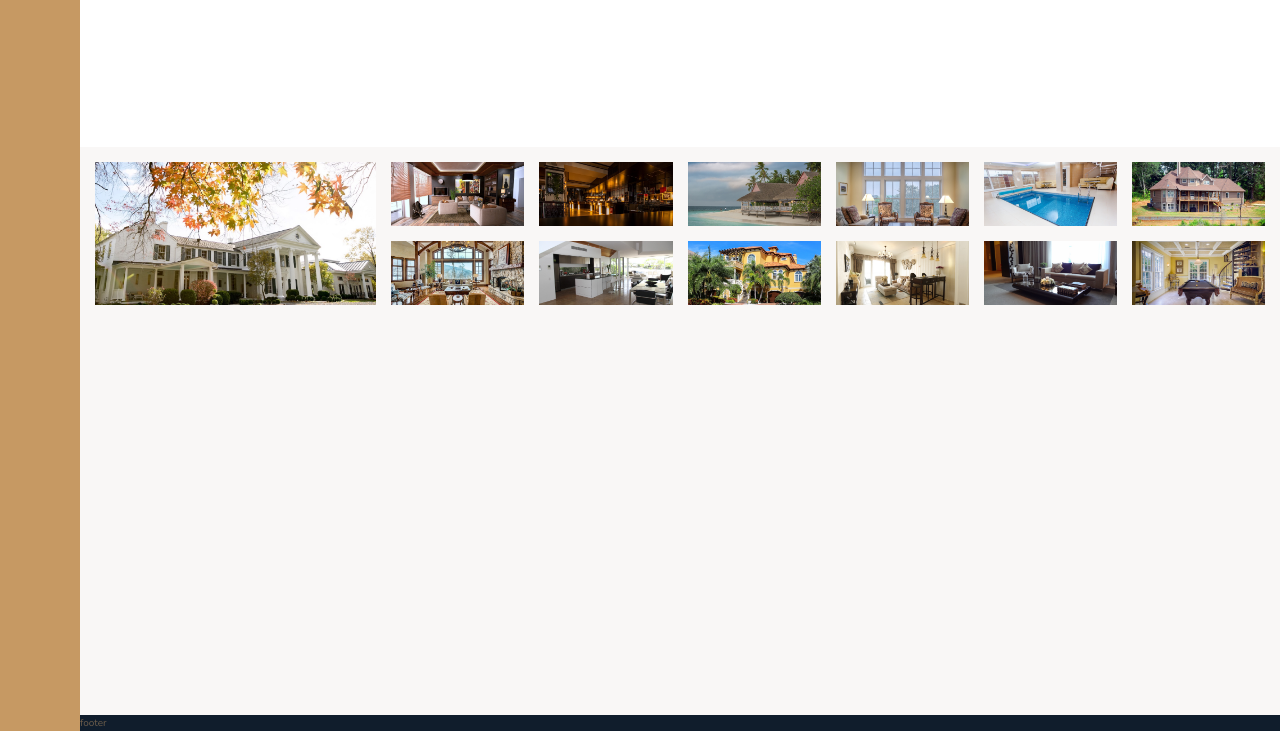
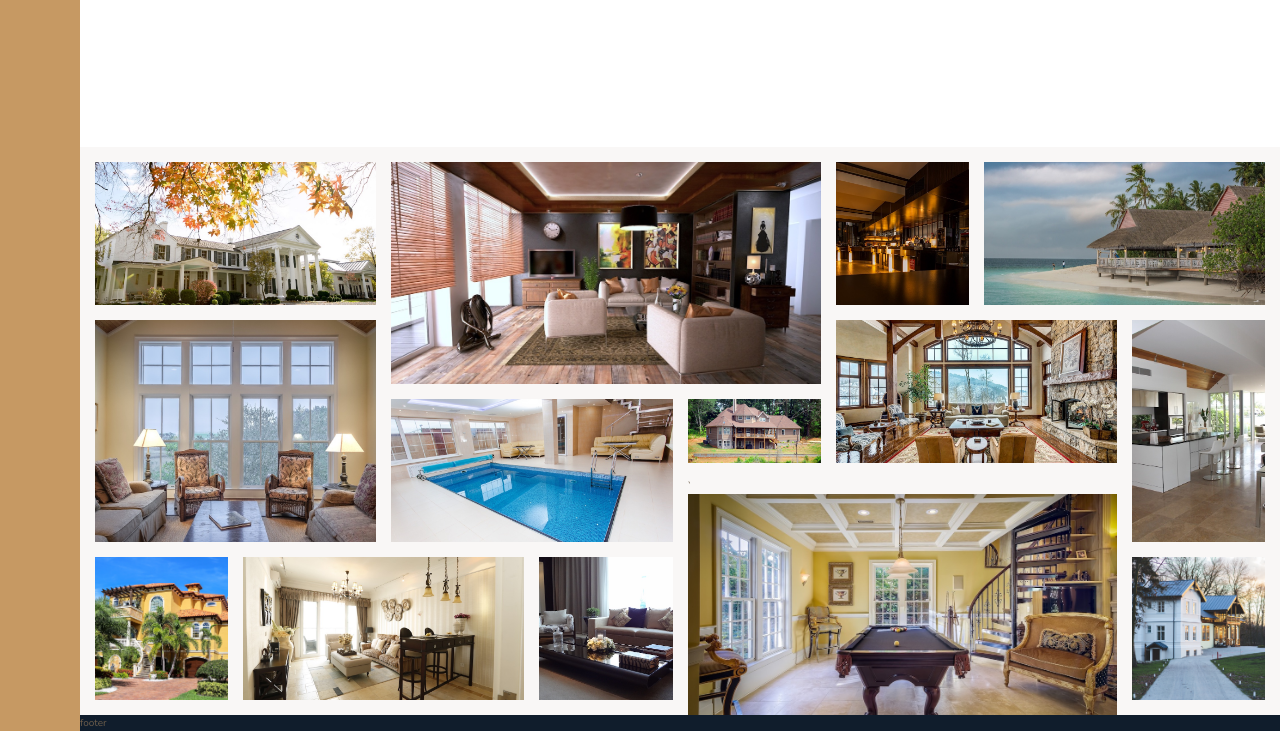
Before and after one commit to nicole-nam/nexter, a website: page starter/index.html in a window 1280 px wide. Shown: the part 2925-3656 px from the top of the page. Drawn offline with nearby package versions, Linux system fonts and the light colour scheme.

Commit message:
add grid layout for gallery images

```diff
--- a/starter/index.html
+++ b/starter/index.html
@@ -387,10 +387,17 @@
           class="gallery__img"
         />
       </figure>
-      <figure class="gallery__item gallery__item--13">
+      <figure class="gallery__item gallery__item--13">`
         <img
           src="./img/gal-13.jpeg"
           alt="Gallery image 13"
+          class="gallery__img"
+        />
+      </figure>
+      <figure class="gallery__item gallery__item--14">
+        <img
+          src="./img/gal-14.jpeg"
+          alt="Gallery image 14"
           class="gallery__img"
         />
       </figure>
--- a/starter/sass/_gallery.scss
+++ b/starter/sass/_gallery.scss
@@ -14,6 +14,59 @@
       grid-row: 1 / span 2;
       grid-column: 1 / span 2;
     }
+    &--2 {
+      grid-row: 1 / span 3;
+      grid-column: 3 / span 3;
+    }
+    &--3 {
+      grid-row: 1 / span 2;
+      grid-column: 6 / span 1;
+    }
+    &--4 {
+      grid-row: 1 / span 2;
+      grid-column: 7 / span 2;
+    }
+    &--5 {
+      grid-row: 3 / span 3;
+      grid-column: 1 / span 2;
+    }
+    &--6 {
+      grid-row: 4 / span 2;
+      grid-column: 3 / span 2;
+    }
+    &--7 {
+      grid-row: 4 / span 1;
+      grid-column: 5 / span 1;
+    }
+    &--8 {
+      grid-row: 3 / span 2;
+      grid-column: 6 / span 2;
+    }
+    &--9 {
+      grid-row: 3 / span 3;
+      grid-column: 8 / span 1;
+    }
+    &--10 {
+      grid-row: 6 / span 2;
+      grid-column: 1 / span 1;
+    }
+    &--11 {
+      grid-row: 6 / span 2;
+      grid-column: 2 / span 2;
+    }
+    &--12 {
+      grid-row: 6 / span 2;
+      grid-column: 4 / span 1;
+    }
+    &--13 {
+      grid-row: 5 / span 3;
+      grid-column: 5 / span 3;
+    }
+
+    &--14 {
+      grid-row: 6 / span 2;
+      grid-column: 8 / span 1;
+    }
   }
 
   &__img {
```
Also changed, not shown: starter/sass/main.css, 1 other file.
